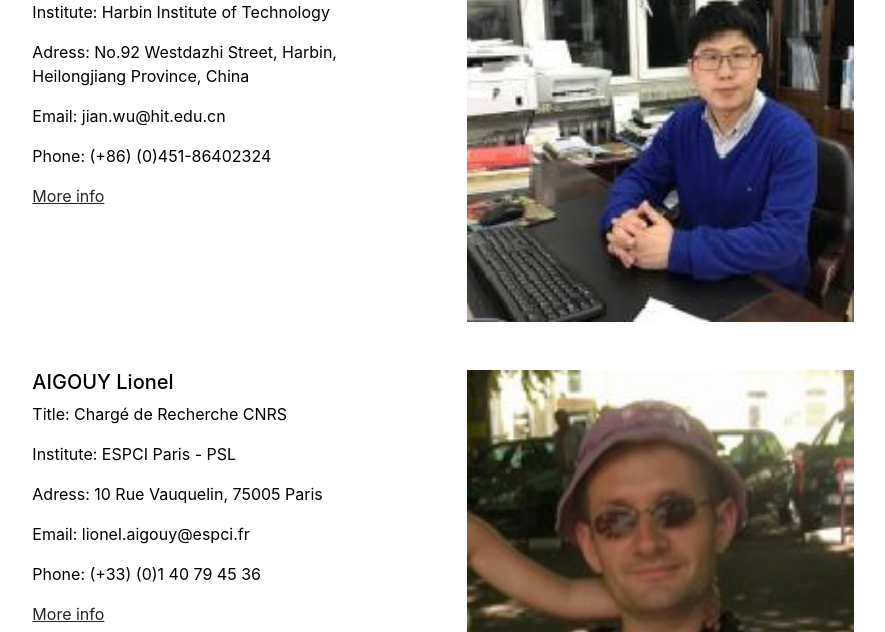
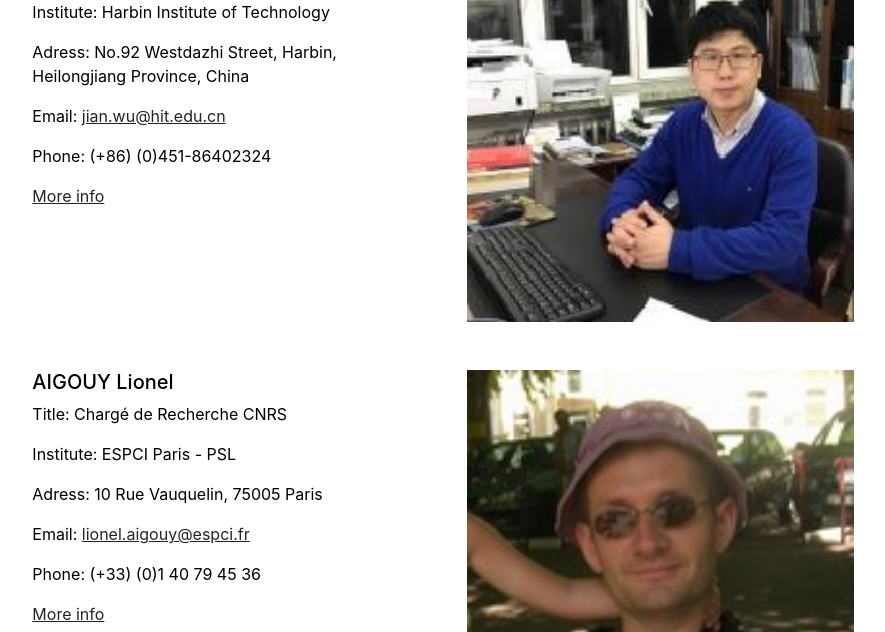
Before and after one commit to JinxinHu/jinxinhu.github.io, a Jekyll site: the page built from people.md, in a window 1280 px wide. Shown: the part 344-976 px from the top of the page, without its empty margins (197-1082 px from the left). Built offline with Jekyll 4.4.1, drawn with Linux system fonts in a browser that asks for light colours; part of the change alters nothing that is shown.

```diff
--- a/_layouts/people.html
+++ b/_layouts/people.html
@@ -12,7 +12,7 @@ layout: default
     <p>Title: {{ person.title }}</p>
     <p>Institute: {{ person.institution }}</p>
     <p>Adress: {{ person.institution_address }}</p>
-    <p>Email: {{ person.email }}</p>
+    <p>Email: <a href="{{ mailto:person.email }}">{{ person.email }}</a> </p>
     <p>Phone: {{ person.phone }}</p>
     <p><a href="{{ person.url }}">More info</a></p>
   </div>
```
